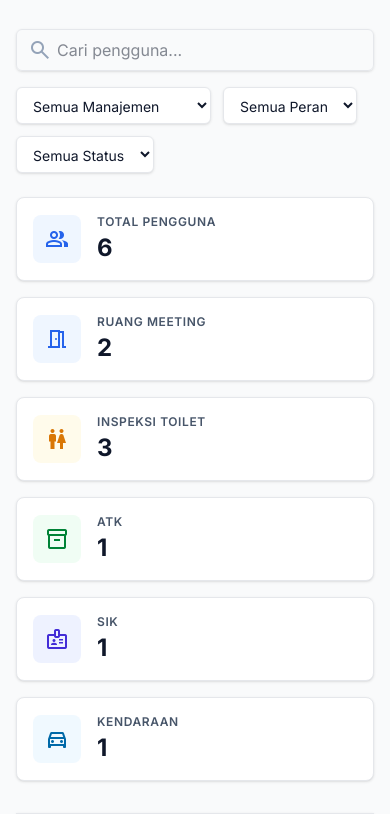
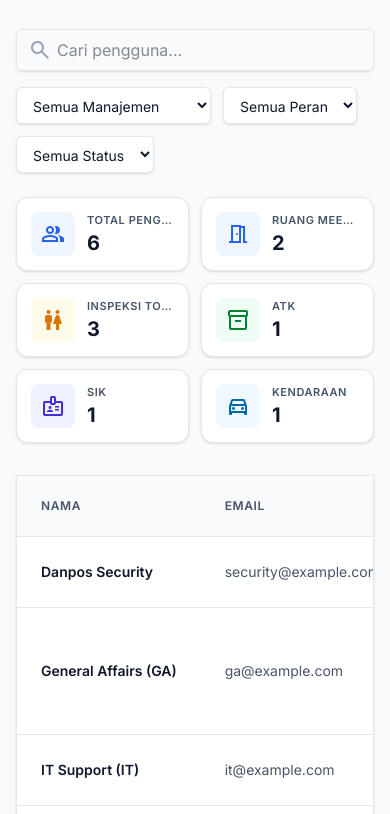
Before and after one commit to Ijlaalll/Portal-Karyawan-Integrated-SBA, a Laravel app: page /admin/settings/users in a window 390 px wide. Shown: the part 158-972 px from the top of the page. Run offline with Laravel 12, Linux system fonts and the light colour scheme; a user stored in the database is signed in; data comes from the database, SQL or seed files in the repository; data that the repository does not hold is empty; style sheets or scripts are compiled from the project's sources; some libraries are stand-ins or nearby versions; some web fonts are replaced.

Commit message:
fix(ui): improve summary card grid responsiveness on laptop and RDP screens to prevent cramped cards

```diff
--- a/resources/views/admin/dashboard/index.blade.php
+++ b/resources/views/admin/dashboard/index.blade.php
@@ -64,7 +64,7 @@
     <main class="space-y-8">
 
         <!-- Metrics Grid Container (Compact 6-Column Layout) -->
-        <div class="grid grid-cols-1 sm:grid-cols-2 md:grid-cols-3 lg:grid-cols-6 gap-3 sm:gap-4">
+        <div class="grid grid-cols-1 sm:grid-cols-2 md:grid-cols-3 xl:grid-cols-6 gap-3 sm:gap-4">
 
             <div class="bg-white border border-[#E5E7EB] rounded-lg p-3 h-[88px] flex flex-col justify-between shadow-sm border-l-4 border-l-blue-500">
                 <span class="text-[9px] font-bold text-[#64748B] uppercase tracking-wider block">TOTAL PEMESANAN</span>
--- a/resources/views/admin/settings/users/index.blade.php
+++ b/resources/views/admin/settings/users/index.blade.php
@@ -88,64 +88,64 @@
         </form>
 
         <!-- Summary Cards -->
-        <div class="grid grid-cols-1 sm:grid-cols-2 lg:grid-cols-6 gap-4 mb-8">
-            <div class="bg-white border border-[#E5E7EB] rounded-lg p-4 shadow-sm flex items-center gap-4">
-                <div class="p-3 rounded-lg bg-[#EFF6FF] text-[#2563EB] flex items-center justify-center">
-                    <span class="material-symbols-outlined text-[24px]">group</span>
+        <div class="grid grid-cols-2 sm:grid-cols-3 xl:grid-cols-6 gap-3 sm:gap-4 mb-8">
+            <div class="bg-white border border-[#E5E7EB] rounded-xl p-3.5 sm:p-4 shadow-sm flex items-center gap-3 sm:gap-3.5 min-w-0">
+                <div class="p-2.5 sm:p-3 rounded-lg bg-[#EFF6FF] text-[#2563EB] flex items-center justify-center shrink-0">
+                    <span class="material-symbols-outlined text-[22px] sm:text-[24px]">group</span>
                 </div>
-                <div>
-                    <p class="text-xs font-semibold text-[#475569] uppercase tracking-wider">Total Pengguna</p>
-                    <p class="text-2xl font-bold text-[#0F172A] mt-0.5">{{ $totalUsers }}</p>
+                <div class="min-w-0 flex-1">
+                    <p class="text-[11px] sm:text-xs font-semibold text-[#475569] uppercase tracking-wider truncate" title="Total Pengguna">Total Pengguna</p>
+                    <p class="text-xl sm:text-2xl font-bold text-[#0F172A] mt-0.5 leading-tight">{{ $totalUsers }}</p>
                 </div>
             </div>
 
-            <div class="bg-white border border-[#E5E7EB] rounded-lg p-4 shadow-sm flex items-center gap-4">
-                <div class="p-3 rounded-lg bg-[#EFF6FF] text-[#2563EB] flex items-center justify-center">
-                    <span class="material-symbols-outlined text-[24px]">meeting_room</span>
+            <div class="bg-white border border-[#E5E7EB] rounded-xl p-3.5 sm:p-4 shadow-sm flex items-center gap-3 sm:gap-3.5 min-w-0">
+                <div class="p-2.5 sm:p-3 rounded-lg bg-[#EFF6FF] text-[#2563EB] flex items-center justify-center shrink-0">
+                    <span class="material-symbols-outlined text-[22px] sm:text-[24px]">meeting_room</span>
                 </div>
-                <div>
-                    <p class="text-xs font-semibold text-[#475569] uppercase tracking-wider">Ruang Meeting</p>
-                    <p class="text-2xl font-bold text-[#0F172A] mt-0.5">{{ $meetingRoomCount }}</p>
+                <div class="min-w-0 flex-1">
+                    <p class="text-[11px] sm:text-xs font-semibold text-[#475569] uppercase tracking-wider truncate" title="Ruang Meeting">Ruang Meeting</p>
+                    <p class="text-xl sm:text-2xl font-bold text-[#0F172A] mt-0.5 leading-tight">{{ $meetingRoomCount }}</p>
                 </div>
             </div>
 
-            <div class="bg-white border border-[#E5E7EB] rounded-lg p-4 shadow-sm flex items-center gap-4">
-                <div class="p-3 rounded-lg bg-[#FFFBEB] text-[#D97706] flex items-center justify-center">
-                    <span class="material-symbols-outlined text-[24px]">wc</span>
+            <div class="bg-white border border-[#E5E7EB] rounded-xl p-3.5 sm:p-4 shadow-sm flex items-center gap-3 sm:gap-3.5 min-w-0">
+                <div class="p-2.5 sm:p-3 rounded-lg bg-[#FFFBEB] text-[#D97706] flex items-center justify-center shrink-0">
+                    <span class="material-symbols-outlined text-[22px] sm:text-[24px]">wc</span>
                 </div>
-                <div>
-                    <p class="text-xs font-semibold text-[#475569] uppercase tracking-wider">Inspeksi Toilet</p>
-                    <p class="text-2xl font-bold text-[#0F172A] mt-0.5">{{ $toiletInspectionCount }}</p>
+                <div class="min-w-0 flex-1">
+                    <p class="text-[11px] sm:text-xs font-semibold text-[#475569] uppercase tracking-wider truncate" title="Inspeksi Toilet">Inspeksi Toilet</p>
+                    <p class="text-xl sm:text-2xl font-bold text-[#0F172A] mt-0.5 leading-tight">{{ $toiletInspectionCount }}</p>
                 </div>
             </div>
 
-            <div class="bg-white border border-[#E5E7EB] rounded-lg p-4 shadow-sm flex items-center gap-4">
-                <div class="p-3 rounded-lg bg-green-50 text-green-700 flex items-center justify-center">
-                    <span class="material-symbols-outlined text-[24px]">inventory_2</span>
+            <div class="bg-white border border-[#E5E7EB] rounded-xl p-3.5 sm:p-4 shadow-sm flex items-center gap-3 sm:gap-3.5 min-w-0">
+                <div class="p-2.5 sm:p-3 rounded-lg bg-green-50 text-green-700 flex items-center justify-center shrink-0">
+                    <span class="material-symbols-outlined text-[22px] sm:text-[24px]">inventory_2</span>
                 </div>
-                <div>
-                    <p class="text-xs font-semibold text-[#475569] uppercase tracking-wider">ATK</p>
-                    <p class="text-2xl font-bold text-[#0F172A] mt-0.5">{{ $atkCount }}</p>
+                <div class="min-w-0 flex-1">
+                    <p class="text-[11px] sm:text-xs font-semibold text-[#475569] uppercase tracking-wider truncate" title="ATK">ATK</p>
+                    <p class="text-xl sm:text-2xl font-bold text-[#0F172A] mt-0.5 leading-tight">{{ $atkCount }}</p>
                 </div>
             </div>
 
-            <div class="bg-white border border-[#E5E7EB] rounded-lg p-4 shadow-sm flex items-center gap-4">
-                <div class="p-3 rounded-lg bg-indigo-50 text-indigo-700 flex items-center justify-center">
-                    <span class="material-symbols-outlined text-[24px]">badge</span>
+            <div class="bg-white border border-[#E5E7EB] rounded-xl p-3.5 sm:p-4 shadow-sm flex items-center gap-3 sm:gap-3.5 min-w-0">
+                <div class="p-2.5 sm:p-3 rounded-lg bg-indigo-50 text-indigo-700 flex items-center justify-center shrink-0">
+                    <span class="material-symbols-outlined text-[22px] sm:text-[24px]">badge</span>
                 </div>
-                <div>
-                    <p class="text-xs font-semibold text-[#475569] uppercase tracking-wider">SIK</p>
-                    <p class="text-2xl font-bold text-[#0F172A] mt-0.5">{{ $sikCount }}</p>
+                <div class="min-w-0 flex-1">
+                    <p class="text-[11px] sm:text-xs font-semibold text-[#475569] uppercase tracking-wider truncate" title="SIK">SIK</p>
+                    <p class="text-xl sm:text-2xl font-bold text-[#0F172A] mt-0.5 leading-tight">{{ $sikCount }}</p>
                 </div>
             </div>
 
-            <div class="bg-white border border-[#E5E7EB] rounded-lg p-4 shadow-sm flex items-center gap-4">
-                <div class="p-3 rounded-lg bg-sky-50 text-sky-700 flex items-center justify-center">
-                    <span class="material-symbols-outlined text-[24px]">directions_car</span>
+            <div class="bg-white border border-[#E5E7EB] rounded-xl p-3.5 sm:p-4 shadow-sm flex items-center gap-3 sm:gap-3.5 min-w-0">
+                <div class="p-2.5 sm:p-3 rounded-lg bg-sky-50 text-sky-700 flex items-center justify-center shrink-0">
+                    <span class="material-symbols-outlined text-[22px] sm:text-[24px]">directions_car</span>
                 </div>
-                <div>
-                    <p class="text-xs font-semibold text-[#475569] uppercase tracking-wider">Kendaraan</p>
-                    <p class="text-2xl font-bold text-[#0F172A] mt-0.5">{{ $vehicleCount }}</p>
+                <div class="min-w-0 flex-1">
+                    <p class="text-[11px] sm:text-xs font-semibold text-[#475569] uppercase tracking-wider truncate" title="Kendaraan">Kendaraan</p>
+                    <p class="text-xl sm:text-2xl font-bold text-[#0F172A] mt-0.5 leading-tight">{{ $vehicleCount }}</p>
                 </div>
             </div>
         </div>
--- a/resources/views/sik/index.blade.php
+++ b/resources/views/sik/index.blade.php
@@ -40,7 +40,7 @@
         @endif
 
         <!-- Summary Metric Cards -->
-        <div class="grid grid-cols-2 sm:grid-cols-3 lg:grid-cols-6 gap-4 lg:gap-5 mb-6">
+        <div class="grid grid-cols-2 sm:grid-cols-3 xl:grid-cols-6 gap-3.5 sm:gap-4 mb-6">
             <div class="bg-white border border-[#E5E7EB] rounded-xl p-4 shadow-2xs hover:shadow-xs transition-shadow" style="border-left: 4px solid #2563EB !important;">
                 <p class="text-[11px] font-bold text-[#2563EB] uppercase tracking-wider">Total SIK</p>
                 <p class="text-2xl font-bold text-[#0F172A] mt-1.5">{{ $totalCount }}</p>
```
Also changed, not shown: 3 other files.
